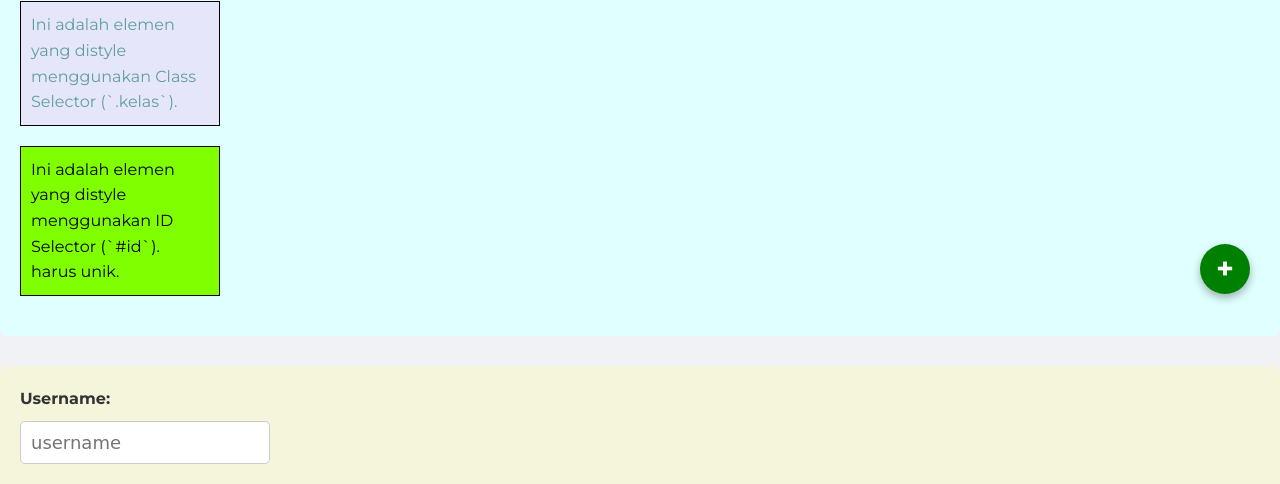
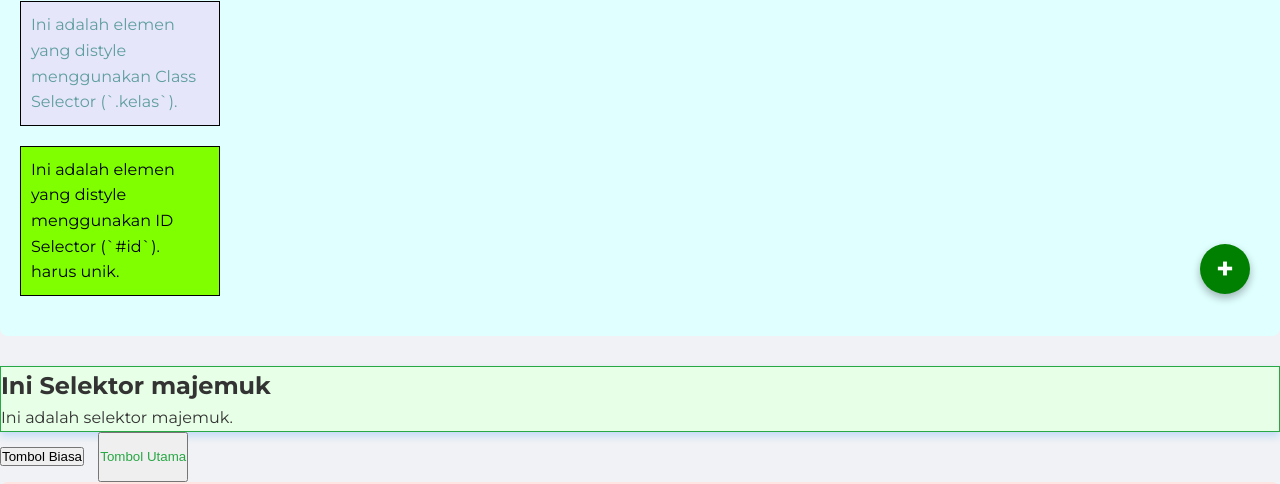
Before and after one commit to habibmrizki/Minitask-w3-d2, a plain HTML site: page index.html in a window 1280 px wide. Shown: the part 476-960 px from the top of the page. Drawn offline with Linux system fonts and the light colour scheme.

Commit message:
fix : change the code structure in the index.css file and index.html

```diff
--- a/index.css
+++ b/index.css
@@ -65,14 +65,17 @@ h3 {
 }
 
 /* --- Soal No. 7 --- */
-input[type="text"] {
-  padding: 10px;
-  font-family: cursive;
-  font-size: 18px;
-  border: 1px solid #ccc;
-  border-radius: 5px;
-  width: 250px;
-  margin-bottom: 20px;
+.card.highlight-card {
+  background-color: #e6ffe6;
+  border: 1px solid #28a745;
+  box-shadow: 0 4px 8px rgba(0, 123, 255, 0.2);
+}
+
+/* --- Soal No. 8 */
+.card button + button {
+  margin-left: 10px;
+  color: #28a745;
+  height: 50px;
 }
 
 /* --- Soal No. 9 --- */
@@ -105,8 +108,8 @@ a:hover {
   font-weight: bold;
 }
 
-/* --- Soal No. 8 & 11 --- */
-/* `position: relative` (pada parent) */
+/* --- Soal No.  11 --- */
+
 .position-box {
   border: 2px dashed gray;
   padding: 30px;
@@ -172,6 +175,7 @@ a:hover {
   box-shadow: 0 4px 8px rgba(0, 0, 0, 0.3);
 }
 
+/* --- Soal No. 9 --- */
 .act-btn:hover {
   background: blue;
   transform: scale(1.05);
--- a/index.html
+++ b/index.html
@@ -78,20 +78,16 @@
         </div>
       </section>
 
-      <section
-        style="
-          padding: 20px;
-          background-color: #f5f5dc;
-          border-radius: 8px;
-          margin-bottom: 30px;
-        "
-      >
-        <label
-          for="usernameInput"
-          style="display: block; margin-bottom: 10px; font-weight: bold"
-          >Username:</label
-        >
-        <input type="text" id="usernameInput" placeholder="username" />
+      <section id="intro" class="card highlight-card">
+        <h2>Ini Selektor majemuk</h2>
+        <p>Ini adalah selektor majemuk.</p>
+      </section>
+
+      <section>
+        <div class="card">
+          <button class="btn">Tombol Biasa</button>
+          <button class="btn primary">Tombol Utama</button>
+        </div>
       </section>
 
       <section
```
